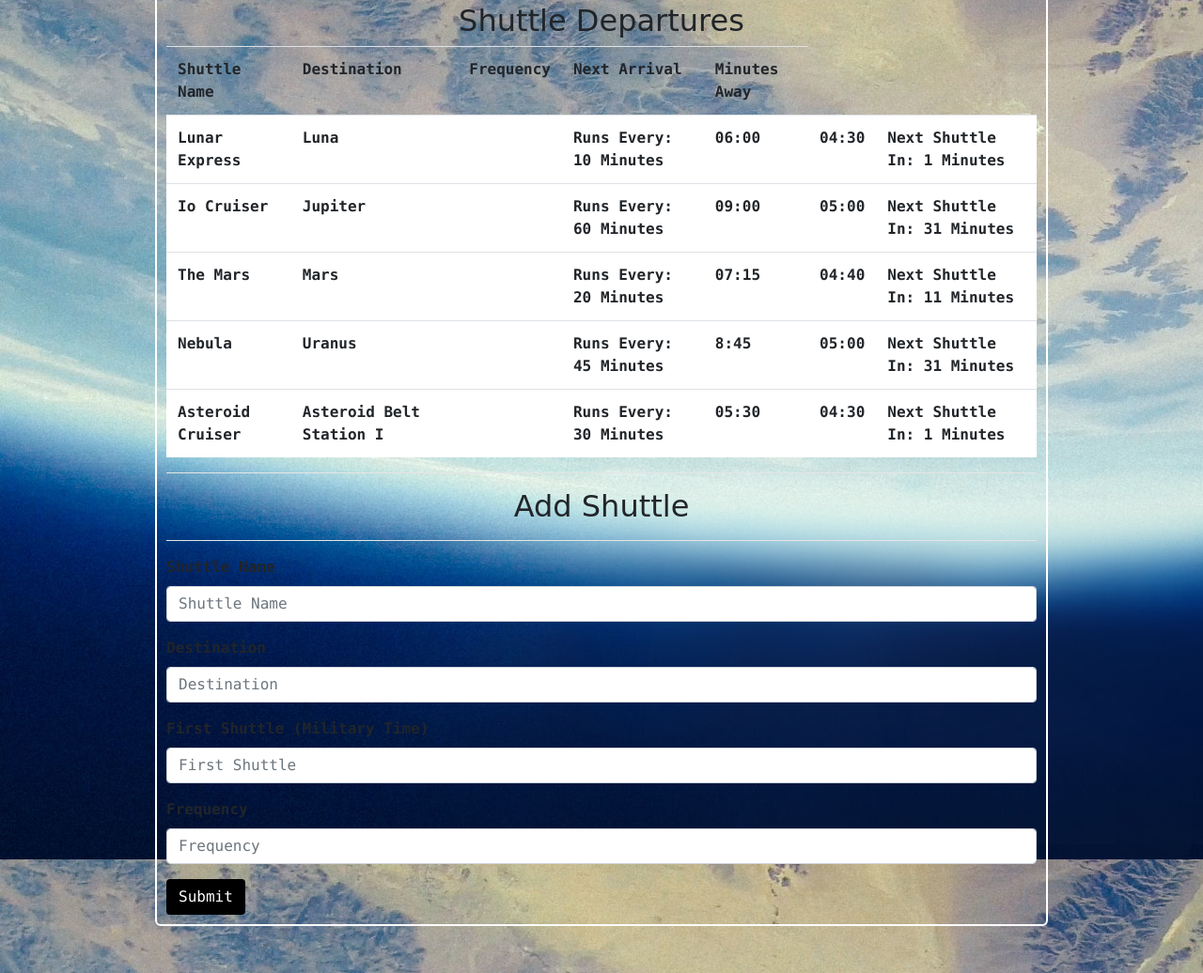
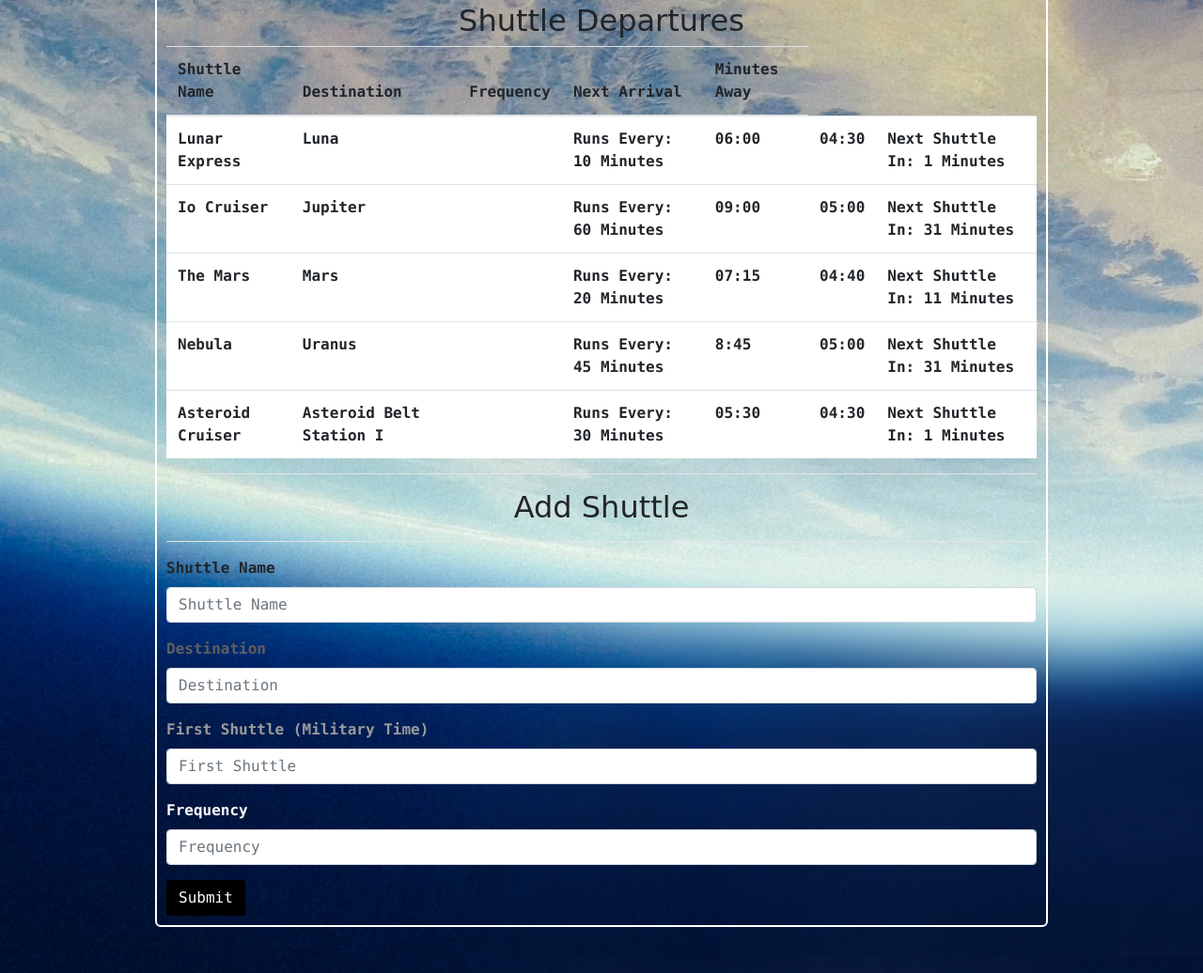
Before and after one commit to amandakaywiggins/shuttle-schedule, a plain HTML site: page index.html in a window 1280 px wide. Shown: the part 165-1201 px from the top of the page at 94% size. Drawn offline with nearby package versions, Linux system fonts and the light colour scheme; no server answers; a web font is replaced by a local one.

Commit message:
I guess this is as good as it's gunna get

```diff
--- a/assets/css/style.css
+++ b/assets/css/style.css
@@ -1,6 +1,7 @@
 body {
     font-family: "Lucida Console", Monaco, monospace;
     background-image: url('../images/earthspace.jpg');
+    background-size: cover;
     font-weight: bolder;
 }
 
@@ -20,7 +21,6 @@ h2 {
 
 .shuttles {
     background-color: white;
-    border-radius: 6px;
 }
 
 #shuttle-schedule {
@@ -30,12 +30,25 @@ h2 {
     border-color: white;
     padding: 10px;
     margin-bottom: 50px;
+    width: 100%;
 }
 
 hr {
     background-color: white;
 }
 
+.offwhite-label {
+    color: rgb(95, 95, 97);
+}
+
+.almostwhite-label {
+    color: rgb(155, 155, 155);
+}
+
+.white-label {
+    color: white;
+}
+
 .btn {
     background-color: black;
     color: white;
--- a/assets/javascript/trains.js
+++ b/assets/javascript/trains.js
@@ -127,7 +127,7 @@ function displayShuttlesArray() {
         + "</td><td>" + "</td><td> Runs Every: " + frequencyDisplay + " Minutes</td><td>" + firstShuttleDisplay
         + "</td><td>" + nextShuttle.format("hh:mm") + "</td><td> Next Shuttle In: " + sMinutesToShuttle + " Minutes</td>"));
 
-        $("#shuttle-times").append(shuttleRow);
+        $("tbody").append(shuttleRow);
     };
 };
 
--- a/index.html
+++ b/index.html
@@ -34,8 +34,8 @@
                     <div class="row">
                         <div class="col-md-12">
                             <!--table goes here-->
-                            <table class="table borderless" id="shuttle-table">
-                                <tbody id="shuttle-times">
+                            <table class="table" id="shuttle-table">
+                                <thead>
                                     <tr id="timetable">
                                         <th>Shuttle Name</th>
                                         <th>Destination</th>
@@ -43,6 +43,8 @@
                                         <th>Next Arrival</th>
                                         <th>Minutes Away</th>
                                     </tr>
+                                </thead>
+                                <tbody>
                                     <!--shuttle schedule will be here-->
                                 </tbody>
                             </table>
@@ -64,15 +66,15 @@
                                     <input type="shuttle-name" class="form-control" id="shuttle-name-input" placeholder="Shuttle Name">
                                 </div>
                                 <div class="form-group">
-                                    <label for="destination">Destination</label>
+                                    <label for="destination" class="offwhite-label">Destination</label>
                                     <input type="destination" class="form-control" id="destination-input" placeholder="Destination">
                                 </div>
                                 <div class="form-group">
-                                    <label for="first-shuttle">First Shuttle (Military Time)</label>
+                                    <label for="first-shuttle" class="almostwhite-label">First Shuttle (Military Time)</label>
                                     <input type="first-shuttle" class="form-control" id="first-shuttle-input" placeholder="First Shuttle">
                                 </div>
                                 <div class="form-group">
-                                    <label for="frequency">Frequency</label>
+                                    <label for="frequency" class="white-label">Frequency</label>
                                     <input type="frequency" class="form-control" id="frequency-input" placeholder="Frequency">
                                 </div>
                                     <button type="submit" class="btn">Submit</button>
```
